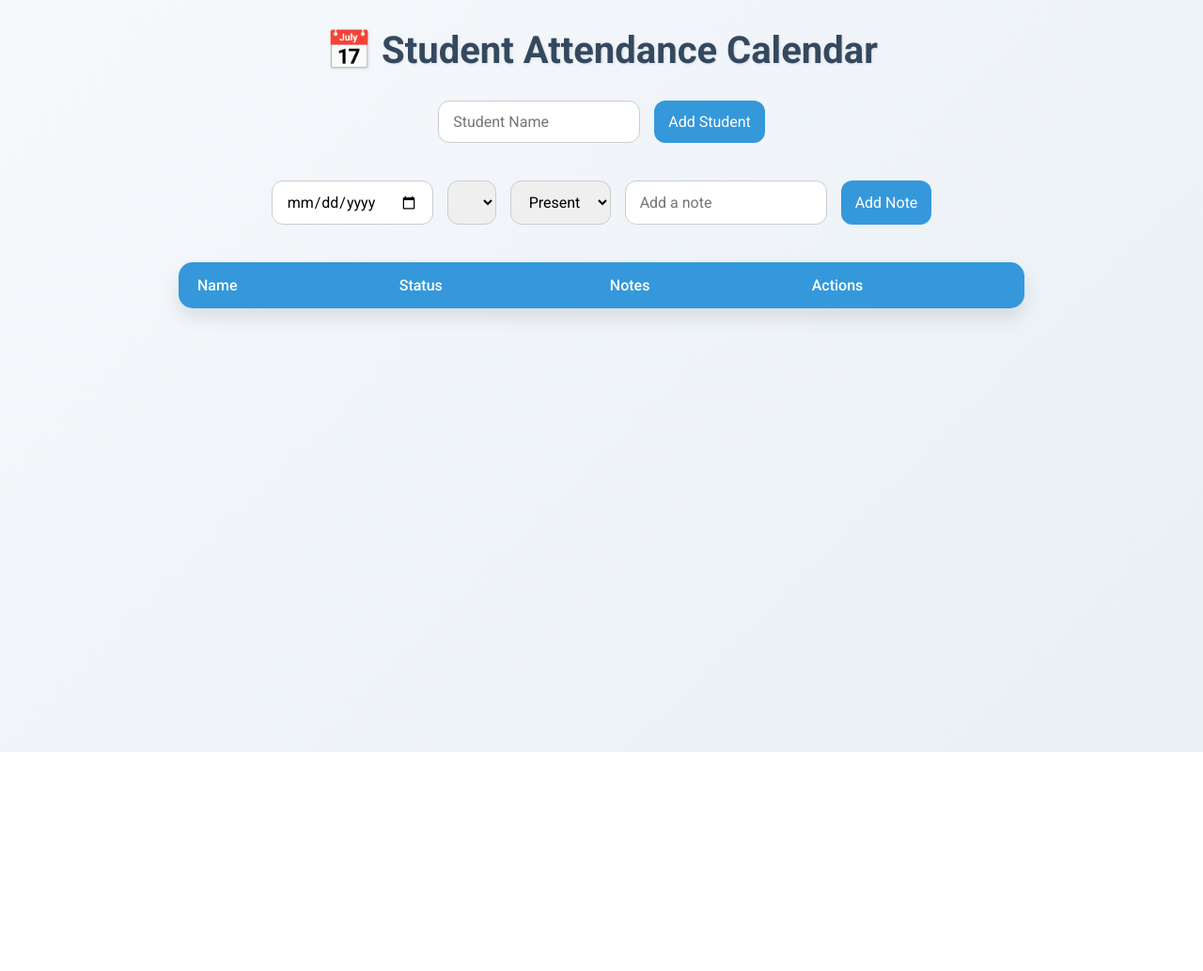
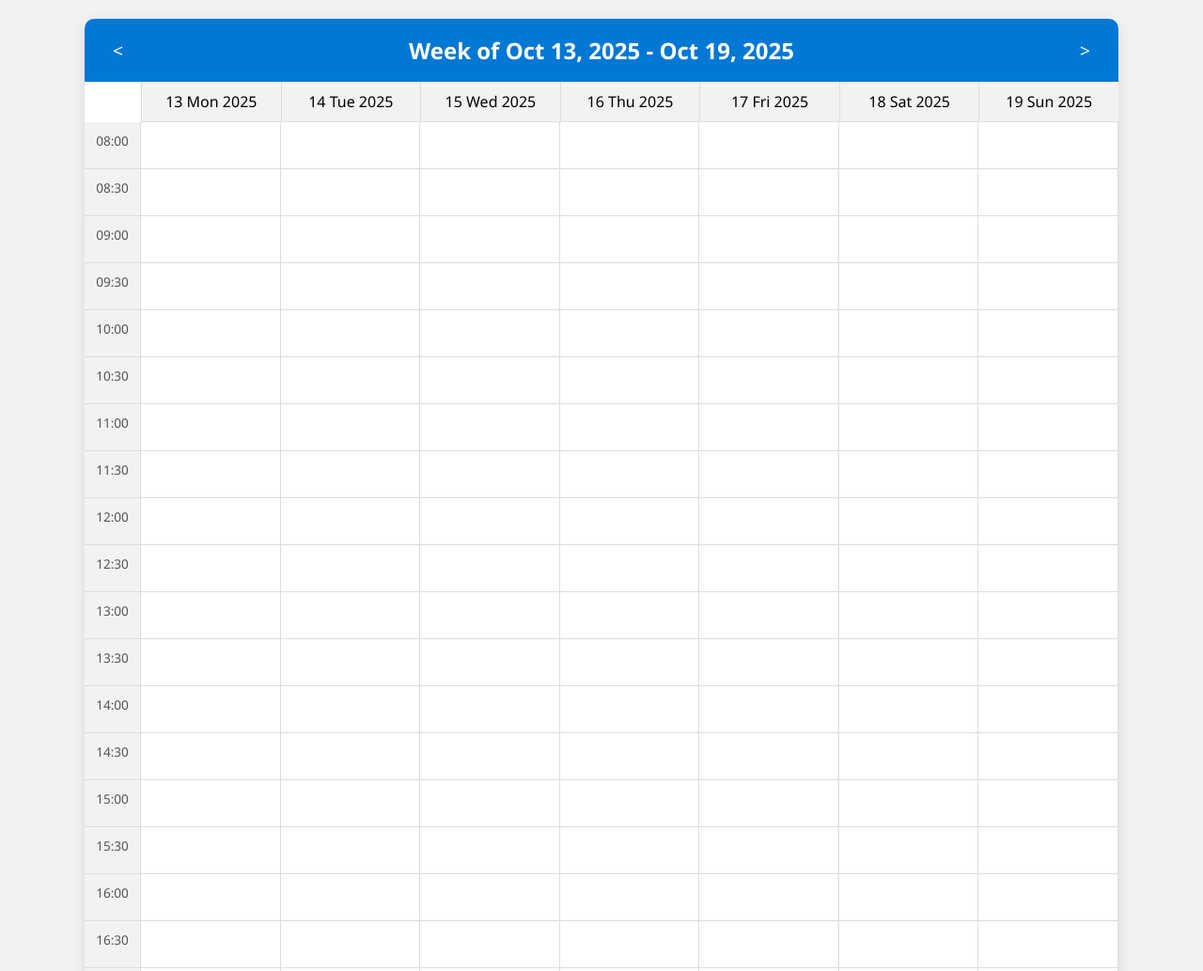
Before and after one commit to NoureddineT123/Music-Manager-, a plain HTML site: page MusicM.html in a window 1280 px wide. Shown: the top 1033 px of the page at 94% size. Before the commit the page ends 800 px from the top, so only its background shows below. Drawn offline with Linux system fonts and the light colour scheme; a web font is replaced by a local one.

Commit message:
Merge Student Attendance Calendar and Scheduler

```diff
--- a/MusicM.html
+++ b/MusicM.html
@@ -3,222 +3,225 @@
 <head>
 <meta charset="UTF-8">
 <meta name="viewport" content="width=device-width, initial-scale=1.0">
-<title>Student Attendance Calendar</title>
+<title>Student Scheduler</title>
 <style>
-    @import url('https://fonts.googleapis.com/css2?family=Roboto:wght@400;500;700&display=swap');
+@import url('https://fonts.googleapis.com/css2?family=Segoe+UI:wght@400;500;600&display=swap');
 
-    * { box-sizing: border-box; margin: 0; padding: 0; font-family: 'Roboto', sans-serif; }
+* { margin:0; padding:0; box-sizing:border-box; font-family: 'Segoe UI', sans-serif; }
 
 body {
-        background: linear-gradient(135deg, #f6f9fc, #e9eff5);
-        min-height: 100vh;
-        padding: 30px;
+  background: #f3f2f1;
   display: flex;
-        flex-direction: column;
-        align-items: center;
+  justify-content: center;
+  padding: 20px;
 }
 
-    h1 {
-        font-size: 2.5rem;
-        margin-bottom: 30px;
-        color: #34495e;
-        text-shadow: 1px 1px 3px rgba(0,0,0,0.1);
+.calendar {
+  width: 100%;
+  max-width: 1100px;
+  background: #fff;
+  border-radius: 10px;
+  box-shadow: 0 4px 15px rgba(0,0,0,0.1);
+  overflow: hidden;
 }
 
-    .form-container {
+.calendar-header {
   display: flex;
-        flex-wrap: wrap;
-        justify-content: center;
-        gap: 15px;
-        margin-bottom: 40px;
+  justify-content: space-between;
+  align-items: center;
+  padding: 15px 20px;
+  background: #0078d4;
+  color: #fff;
 }
 
-    input, select, button {
-        padding: 12px 15px;
-        border-radius: 12px;
-        border: 1px solid #ccc;
-        outline: none;
-        font-size: 1rem;
-        transition: all 0.3s ease;
+.calendar-header h2 {
+  font-weight: 600;
 }
 
-    input:focus, select:focus {
-        border-color: #3498db;
-        box-shadow: 0 0 10px rgba(52,152,219,0.3);
+.nav-btn {
+  background: transparent;
+  border: none;
+  color: #fff;
+  font-size: 1.2rem;
+  cursor: pointer;
+  padding: 5px 10px;
+  transition: 0.2s;
 }
 
-    button {
-        background: #3498db;
-        color: white;
-        cursor: pointer;
-        border: none;
+.nav-btn:hover {
+  background: rgba(255,255,255,0.2);
+  border-radius: 5px;
 }
 
-    button:hover {
-        background: #2980b9;
-        transform: translateY(-2px);
-        box-shadow: 0 5px 15px rgba(0,0,0,0.1);
+.calendar-grid {
+  display: grid;
+  grid-template-columns: 60px repeat(7, 1fr);
 }
 
-    table {
-        width: 100%;
-        max-width: 900px;
-        border-collapse: separate;
-        border-spacing: 0;
-        border-radius: 15px;
-        overflow: hidden;
-        box-shadow: 0 10px 20px rgba(0,0,0,0.1);
-        background: white;
-    }
-
-    th, td {
-        padding: 15px 20px;
-        text-align: left;
-        font-size: 1rem;
-    }
-
-    th {
-        background: #3498db;
-        color: white;
+.day-header {
+  background: #f3f2f1;
+  padding: 10px;
+  text-align: center;
+  border-bottom: 1px solid #ddd;
+  border-left: 1px solid #ddd;
   font-weight: 500;
 }
 
-    tr:nth-child(even) td {
-        background: #f4f6f8;
+.time-label {
+  background: #f3f2f1;
+  padding: 10px;
+  text-align: center;
+  border-bottom: 1px solid #ddd;
+  border-right: 1px solid #ddd;
+  font-size: 0.85rem;
+  color: #555;
 }
 
-    tr.absent td {
-        background: #ffb3b3 !important;
+.time-slot {
+  border-bottom: 1px solid #ddd;
+  border-right: 1px solid #ddd;
+  min-height: 50px;
+  position: relative;
+  transition: background 0.2s;
+  cursor: pointer;
 }
 
-    tr:hover td {
-        background: #d6eaf8;
-        transition: all 0.3s;
+.time-slot:hover {
+  background: #eaeaea;
 }
 
-    td button {
-        background: #e74c3c;
-        padding: 8px 12px;
-        border-radius: 8px;
-        font-size: 0.9rem;
+.event {
+  background: #0078d4;
+  color: #fff;
+  border-radius: 4px;
+  font-size: 0.75rem;
+  margin: 2px;
+  padding: 2px 4px;
+  white-space: pre-line;
+  overflow-wrap: break-word;
 }
 
-    td button:hover {
-        background: #c0392b;
-        transform: translateY(-1px);
-    }
-
-    @media(max-width: 768px) {
-        body { padding: 15px; }
-        table, .form-container { width: 100%; }
-        input, select, button { width: 100%; }
-        .form-container { flex-direction: column; }
-    }
+.event.absent { background: #ff4c4c; }
+.event.present { background: #28a745; }
 </style>
 </head>
 <body>
 
-<h1>📅 Student Attendance Calendar</h1>
-
-<div class="form-container">
-    <input type="text" id="studentName" placeholder="Student Name">
-    <button onclick="addStudent()">Add Student</button>
+<div class="calendar">
+  <div class="calendar-header">
+    <button class="nav-btn" id="prevWeek">&lt;</button>
+    <h2 id="weekRange">Week of Oct 15 - Oct 21, 2025</h2>
+    <button class="nav-btn" id="nextWeek">&gt;</button>
+  </div>
+  <div class="calendar-grid" id="calendarGrid"></div>
 </div>
 
-<div class="form-container">
-    <input type="date" id="noteDate">
-    <select id="studentSelect"></select>
-    <select id="attendance">
-        <option value="present">Present</option>
-        <option value="absent">Absent</option>
-    </select>
-    <input type="text" id="noteText" placeholder="Add a note">
-    <button onclick="addNote()">Add Note</button>
-</div>
+<script>
+const calendarGrid = document.getElementById('calendarGrid');
+const weekRangeEl = document.getElementById('weekRange');
 
-<table>
-    <thead>
-        <tr>
-            <th>Name</th>
-            <th>Status</th>
-            <th>Notes</th>
-            <th>Actions</th>
-        </tr>
-    </thead>
-    <tbody id="studentTable">
-    </tbody>
-</table>
+let currentDate = new Date('2025-10-15'); // starting Monday
 
-<script>
-let students = JSON.parse(localStorage.getItem('students')) || [];
-let notes = JSON.parse(localStorage.getItem('notes')) || [];
+// Load events from localStorage
+let events = JSON.parse(localStorage.getItem('studentEvents')) || {};
 
-function addStudent() {
-    const name = document.getElementById('studentName').value.trim();
-    if(!name) return alert("Enter a name");
-    students.push({name});
-    localStorage.setItem('students', JSON.stringify(students));
-    document.getElementById('studentName').value = '';
-    renderStudents();
-    renderStudentSelect();
+function saveEvents() {
+  localStorage.setItem('studentEvents', JSON.stringify(events));
 }
 
-function removeStudent(index) {
-    students.splice(index, 1);
-    localStorage.setItem('students', JSON.stringify(students));
-    renderStudents();
-    renderStudentSelect();
+function renderCalendar(date) {
+  calendarGrid.innerHTML = '';
+  const startOfWeek = new Date(date);
+  startOfWeek.setDate(startOfWeek.getDate() - startOfWeek.getDay() + 1); // Monday
+  const endOfWeek = new Date(startOfWeek);
+  endOfWeek.setDate(endOfWeek.getDate() + 6);
+
+  const options = { month: 'short', day: 'numeric', year: 'numeric' };
+  weekRangeEl.textContent = `Week of ${startOfWeek.toLocaleDateString('en-US', options)} - ${endOfWeek.toLocaleDateString('en-US', options)}`;
+
+  // Headers
+  calendarGrid.appendChild(document.createElement('div')); // empty top-left
+  for(let i=0;i<7;i++){
+    const dayHeader = document.createElement('div');
+    dayHeader.classList.add('day-header');
+    const dayDate = new Date(startOfWeek);
+    dayDate.setDate(dayDate.getDate()+i);
+    dayHeader.textContent = dayDate.toLocaleDateString('en-US', { weekday: 'short', day: 'numeric', year: 'numeric' });
+    calendarGrid.appendChild(dayHeader);
   }
 
-function addNote() {
-    const date = document.getElementById('noteDate').value;
-    const student = document.getElementById('studentSelect').value;
-    const status = document.getElementById('attendance').value;
-    const text = document.getElementById('noteText').value.trim();
+  // Time rows 8:00 - 20:00 in half-hours
+  for(let hour=8; hour<=20; hour++){
+    for(let min=0; min<60; min+=30){
+      const timeLabel = document.createElement('div');
+      timeLabel.classList.add('time-label');
+      timeLabel.textContent = `${hour.toString().padStart(2,'0')}:${min.toString().padStart(2,'0')}`;
+      calendarGrid.appendChild(timeLabel);
 
-    if(!date || !student) return alert("Select date and student");
+      for(let day=0; day<7; day++){
+        const slot = document.createElement('div');
+        slot.classList.add('time-slot');
 
-    notes.push({date, student, status, text});
-    localStorage.setItem('notes', JSON.stringify(notes));
+        const slotDate = new Date(startOfWeek);
+        slotDate.setDate(slotDate.getDate()+day);
+        const key = `${slotDate.toISOString().slice(0,10)}-${hour.toString().padStart(2,'0')}:${min.toString().padStart(2,'0')}`;
 
-    document.getElementById('noteText').value = '';
-    renderStudents();
+        if(events[key]){
+          events[key].forEach((ev, index)=>{
+            const evEl = document.createElement('div');
+            evEl.classList.add('event', ev.absent?'absent':'present');
+            evEl.textContent = `Name: ${ev.student}\nGrade: ${ev.grade}\nStatus: ${ev.absent?'Absent':'Present'}\nNote: ${ev.note}`;
+
+            evEl.addEventListener('click', (e)=>{
+              e.stopPropagation(); // prevent adding new student
+              const action = prompt(`Edit or Delete ${ev.student}? Type "edit" or "delete":`);
+              if(action && action.toLowerCase() === 'delete'){
+                events[key].splice(index,1);
+                if(events[key].length === 0) delete events[key];
+              } else if(action && action.toLowerCase() === 'edit'){
+                const newName = prompt('Student Name:', ev.student) || ev.student;
+                const newGrade = prompt('Grade:', ev.grade) || ev.grade;
+                const newAbsent = confirm('Is the student absent? OK=Absent, Cancel=Present');
+                const newNote = prompt('Note:', ev.note) || ev.note;
+                events[key][index] = {student:newName, grade:newGrade, absent:newAbsent, note:newNote};
               }
+              saveEvents();
+              renderCalendar(currentDate);
+            });
 
-function renderStudents() {
-    const tbody = document.getElementById('studentTable');
-    tbody.innerHTML = '';
-    students.forEach((s, i) => {
-        const studentNotes = notes.filter(n => n.student === s.name);
-        const latest = studentNotes.sort((a,b) => new Date(b.date) - new Date(a.date))[0];
-        const status = latest ? latest.status : '';
-        const noteText = latest ? latest.text : '';
-
-        const tr = document.createElement('tr');
-        if(status === 'absent') tr.classList.add('absent');
-        tr.innerHTML = `
-            <td>${s.name}</td>
-            <td>${status}</td>
-            <td>${noteText}</td>
-            <td><button onclick="removeStudent(${i})">Remove</button></td>
-        `;
-        tbody.appendChild(tr);
+            slot.appendChild(evEl);
           });
         }
 
-function renderStudentSelect() {
-    const select = document.getElementById('studentSelect');
-    select.innerHTML = '';
-    students.forEach(s => {
-        const option = document.createElement('option');
-        option.value = s.name;
-        option.textContent = s.name;
-        select.appendChild(option);
+        slot.addEventListener('click', ()=>{
+          const student = prompt('Student Name:');
+          if(!student) return;
+          const grade = prompt('Grade:');
+          const absent = confirm('Is the student absent? OK = Absent, Cancel = Present');
+          const note = prompt('Note:');
+          if(!events[key]) events[key] = [];
+          events[key].push({student, grade, absent, note});
+          saveEvents();
+          renderCalendar(currentDate);
         });
+
+        calendarGrid.appendChild(slot);
+      }
+    }
+  }
 }
 
-renderStudents();
-renderStudentSelect();
+document.getElementById('prevWeek').addEventListener('click', ()=>{
+  currentDate.setDate(currentDate.getDate()-7);
+  renderCalendar(currentDate);
+});
+
+document.getElementById('nextWeek').addEventListener('click', ()=>{
+  currentDate.setDate(currentDate.getDate()+7);
+  renderCalendar(currentDate);
+});
+
+renderCalendar(currentDate);
 </script>
 
 </body>
```
Lines whose indentation alone changed are shown as unchanged.
